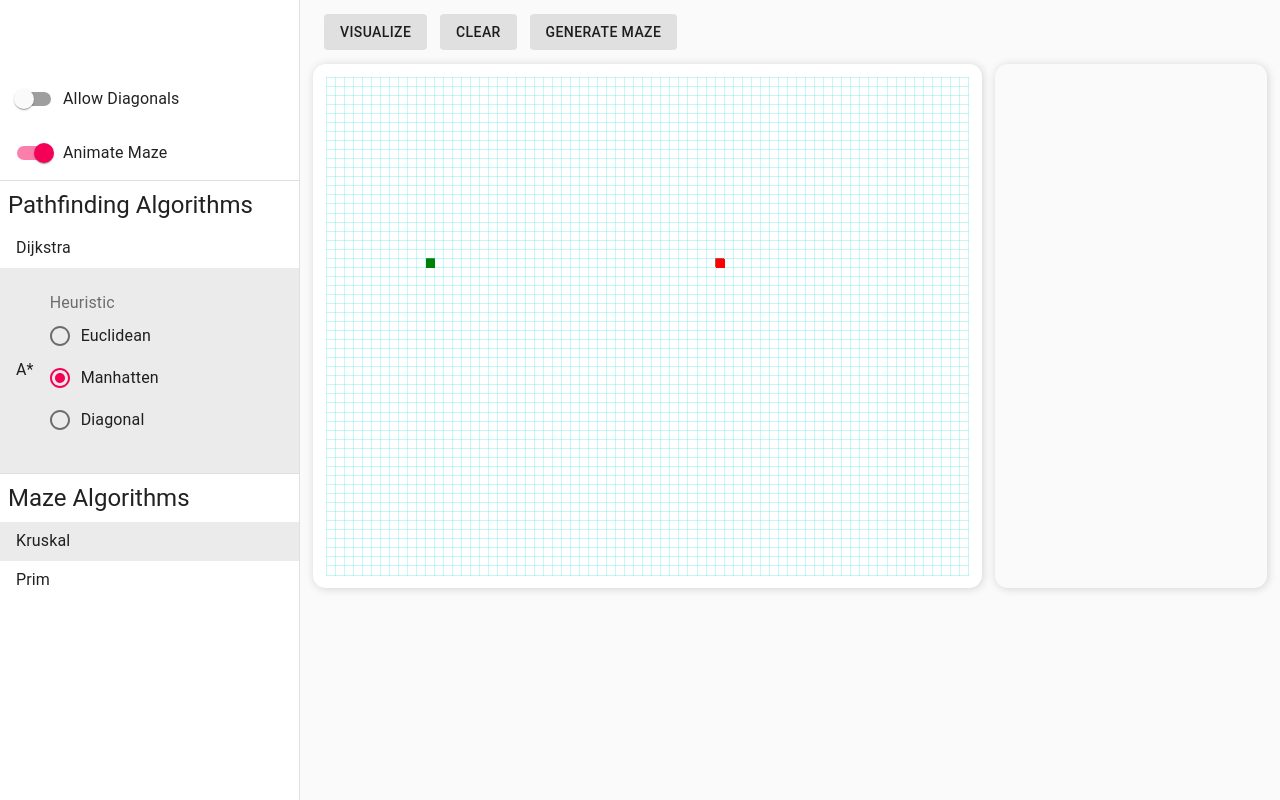
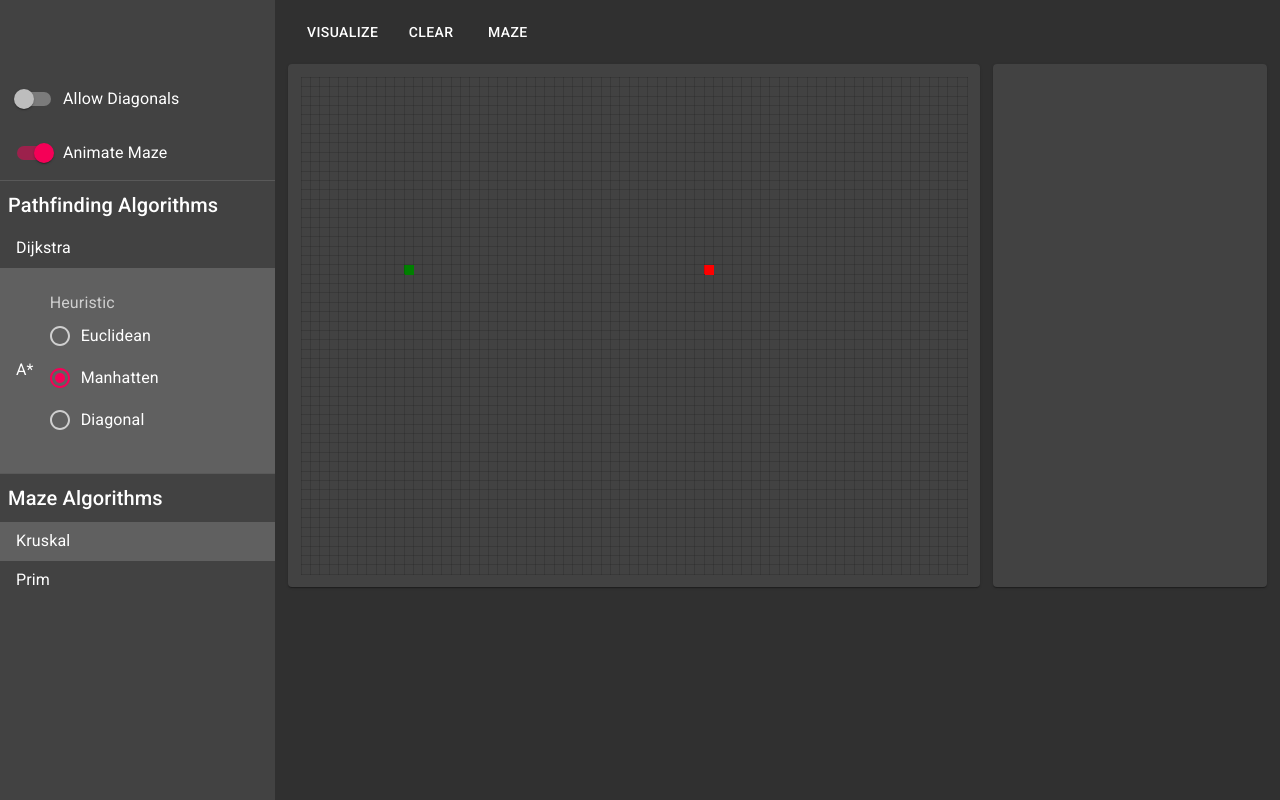
Before and after one commit to aarnav982023/PathfindingVis, a React app: page / in a window 1280 px wide. Built offline with nearby package versions, Linux system fonts and the light colour scheme.

Commit message:
Added dark theme

```diff
--- a/public/index.html
+++ b/public/index.html
@@ -10,6 +10,7 @@
       content="Web site created using create-react-app"
     />
     <link rel="apple-touch-icon" href="%PUBLIC_URL%/logo192.png" />
+    <link rel="stylesheet" href="https://fonts.googleapis.com/css?family=Roboto:300,400,500,700&display=swap" />
     <!--
       manifest.json provides metadata used when your web app is installed on a
       user's mobile device or desktop. See https://developers.google.com/web/fundamentals/web-app-manifest/
--- a/src/components/Grid.css
+++ b/src/components/Grid.css
@@ -3,15 +3,12 @@
     --columns : 75;
     box-sizing: border-box;
 }
-#bodys{
-    background-color:white;
-}
 .grid-container{
     padding: 1vw;
     margin-right: 1vw;
     border-radius : 1vw;
-    background-color:white;
-    box-shadow: 1px 1px 9px lightgrey;
+    --background-color:white;
+    box-shadow: 0.1px 0.1px 5px black;
     width:100%;
 }
 .grid {
@@ -19,8 +16,8 @@
     width:100%;
 }
 .grid td{
-    --border:0.1px solid rgb(176, 241, 241);
-    border:0.1px solid rgba(75, 231, 231, 0.322);
+    --border:0.1px solid rgba(75, 231, 231, 0.322);
+    border:0.1px solid rgba(7, 7, 7, 0.13);
     width:1fr ;
     height:1fr;
     padding:0;
@@ -41,7 +38,6 @@
 .shortest-path-anim{
     background-color:dodgerblue;
     background-image: linear-gradient(yellow,yellow);
-    transition:background-size 0.5s ease;
     background-position:50% 50%;
 }
 .shortest-path{
@@ -81,9 +77,6 @@
 .placeholder{
     width:40%;
     height:auto;
-    padding:1vw;
-    border-radius: 1vw;
-    box-shadow: 1px 1px 9px lightgrey;
 }
 
 @media only screen and (max-width:1200px){
@@ -91,6 +84,8 @@
         flex-direction: column;
     }
     .placeholder{
-        width:auto;
+        width:100%;
+        height:200px;
+        margin-top:2vh;
     }
 }
--- a/src/components/Grid.js
+++ b/src/components/Grid.js
@@ -6,9 +6,15 @@ import "./Grid.css";
 import ResponsiveDrawer from "./ResponsiveDrawer";
 import kruskal from "../mazeGen/kruskall";
 import prim from "../mazeGen/Prim";
+import Card from "@material-ui/core/Card";
+import {
+  createMuiTheme,
+  ThemeProvider,
+  withStyles
+} from "@material-ui/core/styles";
 
 //41 55
-const rows = 55;
+const rows = 53;
 const columns = 71;
 let startNode = { row: 20, column: 11 };
 let endNode = { row: 20, column: 43 };
@@ -20,6 +26,34 @@ let isAnimated = false;
 let rtAlgoId = 0;
 let rtHeuristic = "";
 let rtAllowDiag = false;
+
+const myTheme = createMuiTheme({
+  palette: {
+    type: "dark"
+  },
+  overrides: {
+    MuiListItem: {
+      root: {
+        fontSize: "1rem"
+      }
+    }
+  }
+});
+
+const GridContainer = withStyles({
+  root: {
+    width: "100%",
+    padding: "1vw",
+    marginRight: "1vw"
+  }
+})(Card);
+
+const Placeholder = withStyles({
+  root: {
+    width: "100%",
+    height: "100%"
+  }
+})(Card);
 
 class TGrid extends React.Component {
   constructor(props) {
@@ -66,6 +100,7 @@ class TGrid extends React.Component {
     }
     this.setRowColumnStyle();
     return (
+      <ThemeProvider theme={myTheme}>
         <div className="app">
           <ResponsiveDrawer
             visualize={this.visualize}
@@ -74,14 +109,17 @@ class TGrid extends React.Component {
             visualizeMaze={this.visualizeMaze}
           />
           <div className="content">
-          <div className="grid-container">
+            <GridContainer>
               <table className="grid" ref={this.gridRef}>
                 <tbody>{nodes}</tbody>
               </table>
-          </div>
-          <div className="placeholder"></div>
+            </GridContainer>
+            <div className="placeholder">
+              <Placeholder />
             </div>
           </div>
+        </div>
+      </ThemeProvider>
     );
   }
   setGrid = async (grid = this.getInitGrid()) => {
@@ -248,7 +286,7 @@ class TGrid extends React.Component {
     shortestPath.shift();
     shortestPath.pop();
     if (visitedNodes.length === 0) {
-      this.setAnimatingFalse();
+      isAnimating = false;
       this.setGrid(grid);
       return;
     }
--- a/src/components/ResponsiveDrawer.js
+++ b/src/components/ResponsiveDrawer.js
@@ -18,15 +18,11 @@ import Switch from "@material-ui/core/Switch";
 import FormControlLabel from "@material-ui/core/FormControlLabel";
 import FormLabel from "@material-ui/core/FormLabel";
 import RadioGroup from "@material-ui/core/RadioGroup";
-import {
-  makeStyles,
-  useTheme,
-  createMuiTheme,
-  ThemeProvider
-} from "@material-ui/core/styles";
+import SwipeableDrawer from "@material-ui/core/SwipeableDrawer";
+import { makeStyles, useTheme, createMuiTheme } from "@material-ui/core/styles";
 import { Divider } from "@material-ui/core";
 
-const drawerWidth = 300;
+const drawerWidth = 275;
 
 const useStyles = makeStyles(theme => ({
   root: {
@@ -45,8 +41,8 @@ const useStyles = makeStyles(theme => ({
       height: "7vh"
     },
     border: 0,
-    backgroundColor: theme.palette.background.default,
-    color: "black",
+    backgroundColor: myTheme.palette.background.default,
+    //color: "black",
     boxShadow: "none"
   },
   menuButton: {
@@ -60,8 +56,8 @@ const useStyles = makeStyles(theme => ({
     marginRight: "1vw"
   },
   drawerPaper: {
-    width: drawerWidth
-    //border: 0
+    width: drawerWidth,
+    border: 0
   },
   content: {
     flexGrow: 1,
@@ -81,6 +77,9 @@ const useStyles = makeStyles(theme => ({
 }));
 
 const myTheme = createMuiTheme({
+  palette: {
+    type: "dark"
+  },
   overrides: {
     MuiListItem: {
       root: {
@@ -115,7 +114,6 @@ function ResponsiveDrawer(props) {
   };
 
   const drawer = (
-    <ThemeProvider theme={myTheme}>
     <div>
       <div className={classes.toolbar} />
       <List>
@@ -144,7 +142,7 @@ function ResponsiveDrawer(props) {
           />
         </ListItem>
         <Divider />
-          <Typography variant="h5" className={classes.test}>
+        <Typography variant="h6" className={classes.test}>
           Pathfinding Algorithms
         </Typography>
         <ListItem
@@ -167,10 +165,7 @@ function ResponsiveDrawer(props) {
           <Collapse in={selectedIndex === 1} timeout="auto" unmountOnExit>
             <CardContent>
               <FormLabel>Heuristic</FormLabel>
-                <RadioGroup
-                  value={heuristic[1]}
-                  onChange={handleHeuristicChange}
-                >
+              <RadioGroup value={heuristic[1]} onChange={handleHeuristicChange}>
                 <FormControlLabel
                   size="small"
                   value="euclidean"
@@ -194,7 +189,7 @@ function ResponsiveDrawer(props) {
           </Collapse>
         </ListItem>
         <Divider />
-          <Typography variant="h5" className={classes.test}>
+        <Typography variant="h6" className={classes.test}>
           Maze Algorithms
         </Typography>
         <ListItem
@@ -217,7 +212,6 @@ function ResponsiveDrawer(props) {
         </ListItem>
       </List>
     </div>
-    </ThemeProvider>
   );
 
   return (
@@ -236,7 +230,7 @@ function ResponsiveDrawer(props) {
           </IconButton>
           <Button
             className={classes.toolButton}
-            variant="contained"
+            variant="text"
             disableElevation
             onClick={() =>
               props.visualize(
@@ -251,7 +245,7 @@ function ResponsiveDrawer(props) {
           </Button>
           <Button
             className={classes.toolButton}
-            variant="contained"
+            variant="text"
             disableElevation
             onClick={() => {
               props.clearGrid();
@@ -261,21 +255,21 @@ function ResponsiveDrawer(props) {
             Clear
           </Button>
           <Button
-            variant="contained"
+            variant="text"
             disableElevation
             onClick={() => {
               props.visualizeMaze(selectedMaze, animateMaze);
             }}
             disabled={props.isAnimating}
           >
-            Generate Maze
+            Maze
           </Button>
         </Toolbar>
       </AppBar>
       <nav className={classes.drawer}>
         {/* The implementation can be swapped with js to avoid SEO duplication of links. */}
         <Hidden smUp implementation="css">
-          <Drawer
+          <SwipeableDrawer
             container={container}
             variant="temporary"
             anchor={theme.direction === "rtl" ? "right" : "left"}
@@ -289,7 +283,7 @@ function ResponsiveDrawer(props) {
             }}
           >
             {drawer}
-          </Drawer>
+          </SwipeableDrawer>
         </Hidden>
         <Hidden xsDown implementation="css">
           <Drawer
```
Lines whose indentation alone changed are shown as unchanged.
